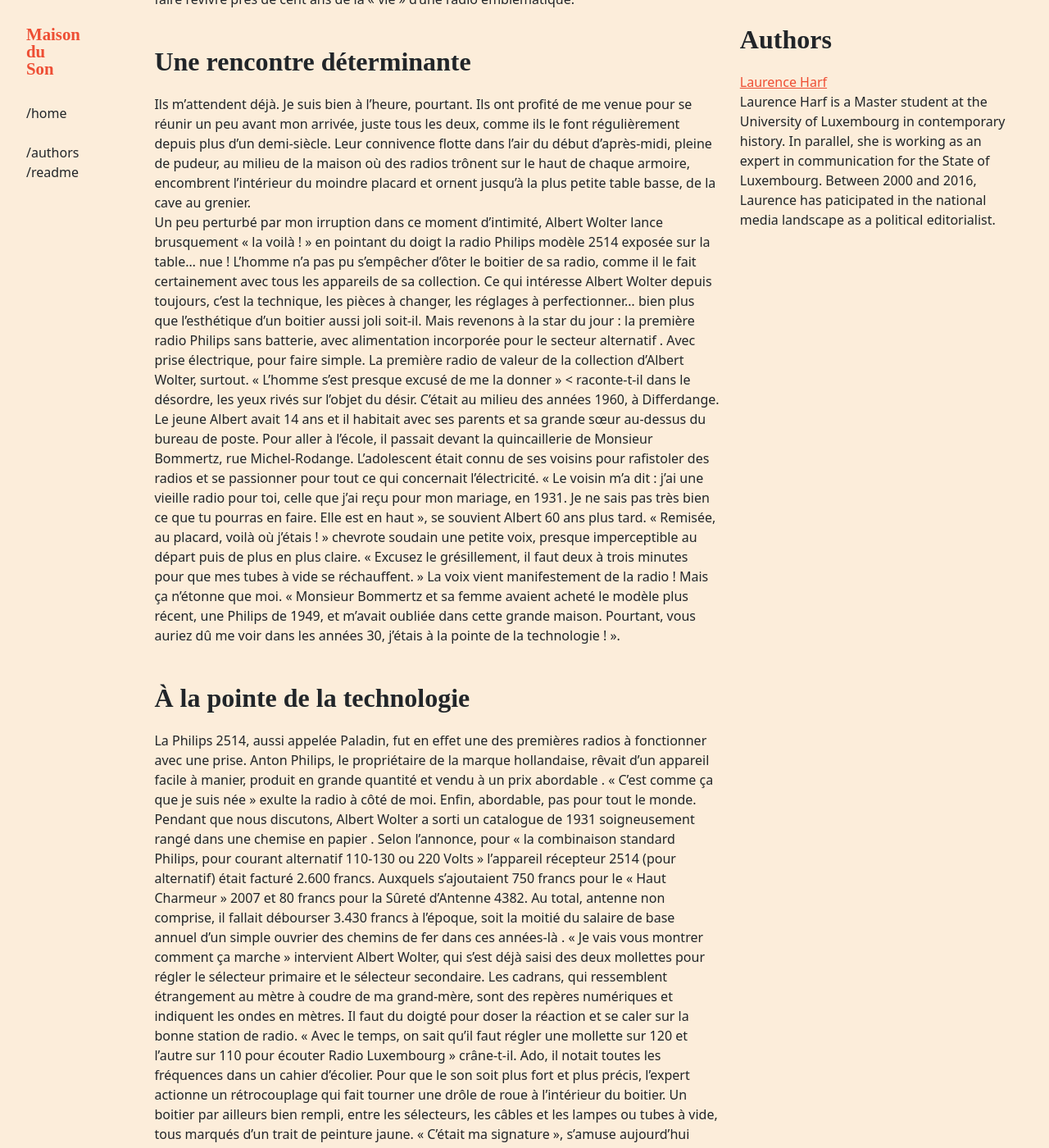
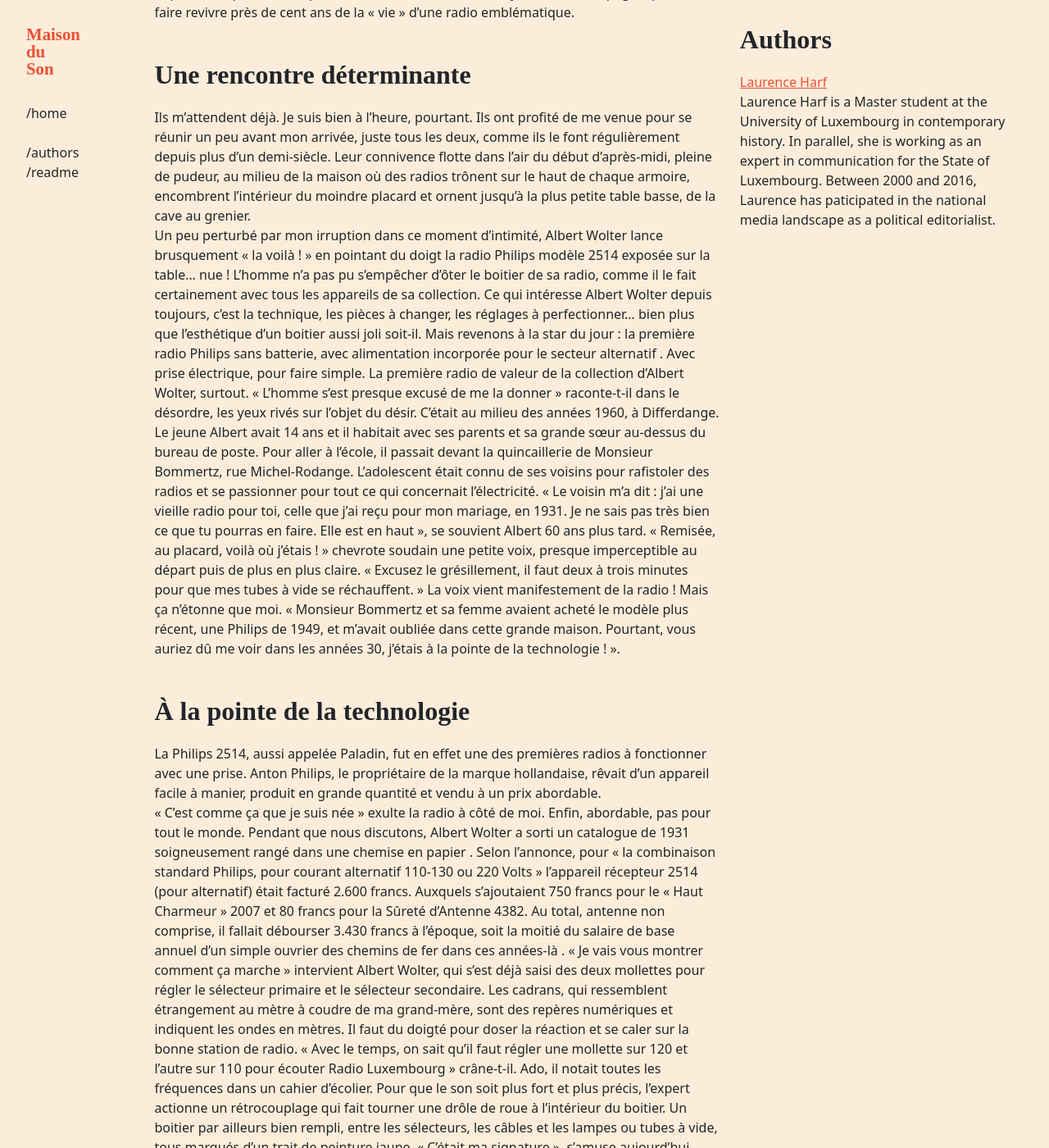
Before and after one commit to C2DH/maison-du-son, a Jekyll site: the page built from _objects/radio-philips-2514-paladin.md, in a window 1280 px wide and 1400 px high, scrolled down 942 px. Shown: the whole window at 82% size. Built offline with Jekyll 4.4.1, drawn with Linux system fonts in a browser that asks for light colours; some web fonts are replaced; some of the changed text lies outside the part shown.

Commit message:
Update radio-philips-2514-paladin.md

```diff
--- a/_objects/radio-philips-2514-paladin.md
+++ b/_objects/radio-philips-2514-paladin.md
@@ -8,20 +8,22 @@
 ## Introduction
 La littérature scientifique dédiées à la radio et ses usages est abondante. Des premiers bricoleurs qui chevauchaient l’éther  à la recherche des précieuses ondes sans frontières  jusqu’à l’essor du transistor en écho à l’émancipation de la jeunesse des années 1960 , les nombreuses études éclairent les progrès techniques, les évolutions esthétiques ou les enjeux sociologiques.
 Nous avons choisi un angle d’approche centré sur l’objet et son histoire « personnelle », afin d’approcher au plus près les différents aspects de sa « vie ». La biographie d’objet, théorisée dans le cadre des études sur la culture matérielle  (Material Culture Studies) permet en effet de s’intéresser en même temps à la conception, à la fabrication, à la commercialisation, à l’utilisation et à l’obsolescence de l’objet radio. Dans le travail qui suit, je me concentrerai également sur l’aspect relationnel d’une radio en particulier avec un utilisateur en particulier : les deux protagonistes de cet essai sont la radio Philips 2514, un modèle datant de 1928, et Albert Wolter, collectionneur passionné de radios et d’objets produisant du son depuis l’adolescence, dont la vaste collection est à la base du projet de la Maison du Son à Lamadeleine.
-La source principale de mon travail est Monsieur Wolter lui-même, que j’ai rencontré chez lui pour un entretien de près de deux heures. La rencontre a eu lieu en avril 2023. Grâce à son témoignage, mais aussi à de nombreuses sources externes, majoritairement digitales et produites par d’autres passionnés de radios anciennes, je vais dans les pages qui suivent faire revivre près de cent ans de la « vie » d’une radio emblématique.
+> La source principale de mon travail est Monsieur Wolter lui-même, que j’ai rencontré chez lui pour un entretien de près de deux heures. La rencontre a eu lieu en avril 2023. Grâce à son témoignage, mais aussi à de nombreuses sources externes, majoritairement digitales et produites par d’autres passionnés de radios anciennes, je vais dans les pages qui suivent faire revivre près de cent ans de la « vie » d’une radio emblématique.
+>
 ## Une rencontre déterminante
 Ils m’attendent déjà. Je suis bien à l’heure, pourtant. Ils ont profité de me venue pour se réunir un peu avant mon arrivée, juste tous les deux, comme ils le font régulièrement depuis plus d’un demi-siècle. Leur connivence flotte dans l’air du début d’après-midi, pleine de pudeur, au milieu de la maison où des radios trônent sur le haut de chaque armoire, encombrent l’intérieur du moindre placard et ornent jusqu’à la plus petite table basse, de la cave au grenier.
 Un peu perturbé par mon irruption dans ce moment d’intimité, Albert Wolter lance brusquement « la voilà ! » en pointant du doigt la radio Philips modèle 2514 exposée sur la table… nue ! L’homme n’a pas pu s’empêcher d’ôter le boitier de sa radio, comme il le fait certainement avec tous les appareils de sa collection. Ce qui intéresse Albert Wolter depuis toujours, c’est la technique, les pièces à changer, les réglages à perfectionner… bien plus que l’esthétique d’un boitier aussi joli soit-il.
 Mais revenons à la star du jour : la première radio Philips sans batterie, avec alimentation incorporée pour le secteur alternatif . Avec prise électrique, pour faire simple. La première radio de valeur de la collection d’Albert Wolter, surtout.
-« L’homme s’est presque excusé de me la donner » < raconte-t-il dans le désordre, les yeux rivés sur l’objet du désir. C’était au milieu des années 1960, à Differdange. Le jeune Albert avait 14 ans et il habitait avec ses parents et sa grande sœur au-dessus du bureau de poste. Pour aller à l’école, il passait devant la quincaillerie de Monsieur Bommertz, rue Michel-Rodange. L’adolescent était connu de ses voisins pour rafistoler des radios et se passionner pour tout ce qui concernait l’électricité. « Le voisin m’a dit : j’ai une vieille radio pour toi, celle que j’ai reçu pour mon mariage, en 1931. Je ne sais pas très bien ce que tu pourras en faire. Elle est en haut », se souvient Albert 60 ans plus tard.
+« L’homme s’est presque excusé de me la donner »  raconte-t-il dans le désordre, les yeux rivés sur l’objet du désir. C’était au milieu des années 1960, à Differdange. Le jeune Albert avait 14 ans et il habitait avec ses parents et sa grande sœur au-dessus du bureau de poste. Pour aller à l’école, il passait devant la quincaillerie de Monsieur Bommertz, rue Michel-Rodange. L’adolescent était connu de ses voisins pour rafistoler des radios et se passionner pour tout ce qui concernait l’électricité. « Le voisin m’a dit : j’ai une vieille radio pour toi, celle que j’ai reçu pour mon mariage, en 1931. Je ne sais pas très bien ce que tu pourras en faire. Elle est en haut », se souvient Albert 60 ans plus tard.
 « Remisée, au placard, voilà où j’étais ! » chevrote soudain une petite voix, presque imperceptible au départ puis de plus en plus claire. « Excusez le grésillement, il faut deux à trois minutes pour que mes tubes à vide se réchauffent. » La voix vient manifestement de la radio ! Mais ça n’étonne que moi. « Monsieur Bommertz et sa femme avaient acheté le modèle plus récent, une Philips de 1949, et m’avait oubliée dans cette grande maison. Pourtant, vous auriez dû me voir dans les années 30, j’étais à la pointe de la technologie ! ».
 ## À la pointe de la technologie
-La Philips 2514, aussi appelée Paladin, fut en effet une des premières radios à fonctionner avec une prise. Anton Philips, le propriétaire de la marque hollandaise, rêvait d’un appareil facile à manier, produit en grande quantité et vendu à un prix abordable . « C’est comme ça que je suis née » exulte la radio à côté de moi. Enfin, abordable, pas pour tout le monde. Pendant que nous discutons, Albert Wolter a sorti un catalogue de 1931 soigneusement rangé dans une chemise en papier . Selon l’annonce, pour « la combinaison standard Philips, pour courant alternatif 110-130 ou 220 Volts » l’appareil récepteur 2514 (pour alternatif) était facturé 2.600 francs. Auxquels s’ajoutaient 750 francs pour le « Haut Charmeur » 2007 et 80 francs pour la Sûreté d’Antenne 4382. Au total, antenne non comprise, il fallait débourser 3.430 francs à l’époque, soit la moitié du salaire de base annuel d’un simple ouvrier des chemins de fer dans ces années-là .
+La Philips 2514, aussi appelée Paladin, fut en effet une des premières radios à fonctionner avec une prise. Anton Philips, le propriétaire de la marque hollandaise, rêvait d’un appareil facile à manier, produit en grande quantité et vendu à un prix abordable.
+« C’est comme ça que je suis née » exulte la radio à côté de moi. Enfin, abordable, pas pour tout le monde. Pendant que nous discutons, Albert Wolter a sorti un catalogue de 1931 soigneusement rangé dans une chemise en papier . Selon l’annonce, pour « la combinaison standard Philips, pour courant alternatif 110-130 ou 220 Volts » l’appareil récepteur 2514 (pour alternatif) était facturé 2.600 francs. Auxquels s’ajoutaient 750 francs pour le « Haut Charmeur » 2007 et 80 francs pour la Sûreté d’Antenne 4382. Au total, antenne non comprise, il fallait débourser 3.430 francs à l’époque, soit la moitié du salaire de base annuel d’un simple ouvrier des chemins de fer dans ces années-là .
 « Je vais vous montrer comment ça marche » intervient Albert Wolter, qui s’est déjà saisi des deux mollettes pour régler le sélecteur primaire et le sélecteur secondaire. Les cadrans, qui ressemblent étrangement au mètre à coudre de ma grand-mère, sont des repères numériques et indiquent les ondes en mètres. Il faut du doigté pour doser la réaction et se caler sur la bonne station de radio. « Avec le temps, on sait qu’il faut régler une mollette sur 120 et l’autre sur 110 pour écouter Radio Luxembourg » crâne-t-il. Ado, il notait toutes les fréquences dans un cahier d’écolier. Pour que le son soit plus fort et plus précis, l’expert actionne un rétrocouplage qui fait tourner une drôle de roue à l’intérieur du boitier.
 Un boitier par ailleurs bien rempli, entre les sélecteurs, les câbles et les lampes ou tubes à vide, tous marqués d’un trait de peinture jaune. « C’était ma signature », s’amuse aujourd’hui Albert Wolter, « je marquais ainsi tous mes tubes ».
 Le haut-parleur – ou le « Haut Charmeur » – fonctionne grâce à un système électro-magnétique. Un cône de papier fait office de membrane, qu’une bobine mobile fait vibrer. Le long du fil d’alimentation, un rotacteur permet de varier l'impédance sur trois positions .
 « Quand j’ai vu cette radio, une pièce ancienne, de collection, j’ai compris que c’était quelque chose de spécial. Elle était si belle à regarder, il ne fallait pas l’abîmer. À l’époque, je possédais trois ou quatre appareils, tous donnés par des voisins ou des proches. Vous savez, quand on avait une vieille radio, on ne pouvait pas le jeter aux déchets encombrants. Alors on la réparait, on bricolait », se souvient l’homme aujourd’hui.
-Albert bricolait depuis 1962 précisément. Depuis que son père avait accepté de lui offrir le kit d’expérimentation Kosmos Radiomann, en échange de sa réussite à l’examen d’entrée au Lycée de Garçons d’Esch-sur-Alzette. Tous les jours, après les cours, il courrait au grenier, dans sa mansarde, pour analyser les plans des radios, changer les pièces défectueuses et identifier ses tubes d’un trait de peinture jaune qui exprimait toute sa fierté. À chaque fois qu’il récupérait un appareil à réparer, le rituel était le même : il ouvrait le boitier. L’adolescent était impressionné par la technique bien plus que par l’esthétique ou le prestige de ses radios.
+> Albert bricolait depuis 1962 précisément. Depuis que son père avait accepté de lui offrir le kit d’expérimentation Kosmos Radiomann, en échange de sa réussite à l’examen d’entrée au Lycée de Garçons d’Esch-sur-Alzette. Tous les jours, après les cours, il courrait au grenier, dans sa mansarde, pour analyser les plans des radios, changer les pièces défectueuses et identifier ses tubes d’un trait de peinture jaune qui exprimait toute sa fierté. À chaque fois qu’il récupérait un appareil à réparer, le rituel était le même : il ouvrait le boitier. L’adolescent était impressionné par la technique bien plus que par l’esthétique ou le prestige de ses radios.
 L’esthétique est pourtant une caractéristique importante du Paladin et du de son Haut-Charmeur.
 ## Design industriel haut de gamme
 « Parlons-en de mon apparence ! » s’énerve le radio. « Poêle à frire, cuvette, plat à barbe, soucoupe volante, crêpe… j’en ai entendu des surnoms pour mon haut-parleur. En tant que récepteur aussi. Mon étui sombre et sobre a été rapidement comparé à un cercueil. Ce qui ne m’empêche pas d’avoir de la gueule », s’autocongratule Paladin. Ce design « austère »  est singé Louis Christian Kalff . Le designer néerlandais, née en 1897, entre chez Philips en 1925 au culot, en avançant que les publicités du fabricant d’ampoules en passe de se positionner sur le marché mondial des radios sont ringardes. Un an plus tard, il est en charge des campagnes publicitaires de la marque. Kalff dessine aussi le logo aux étoiles, des stands d’exposition, des lampes et des radios pour Philips. À partir de 1929, il dirige le Lichtadviesbureau (bureau d’études en éclairages). Son plus grand succès est la lampe de table Z.
```
